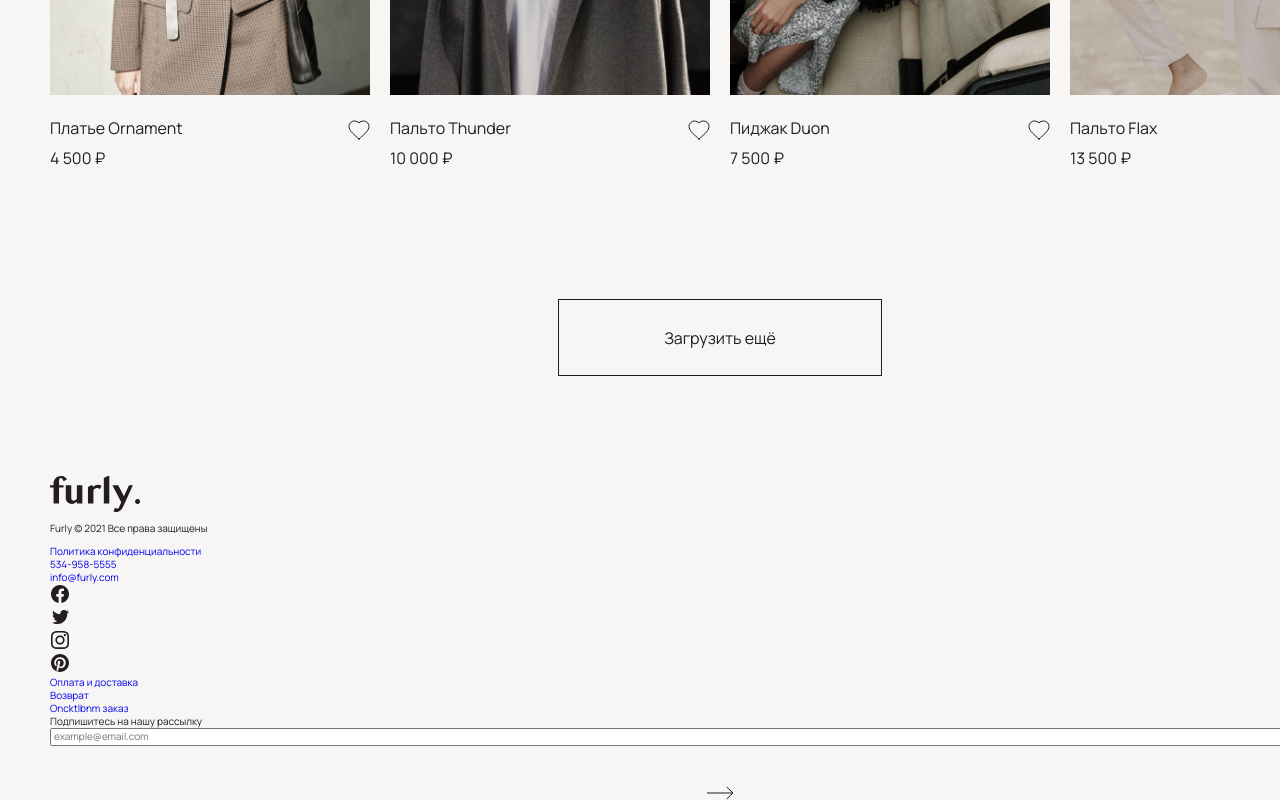
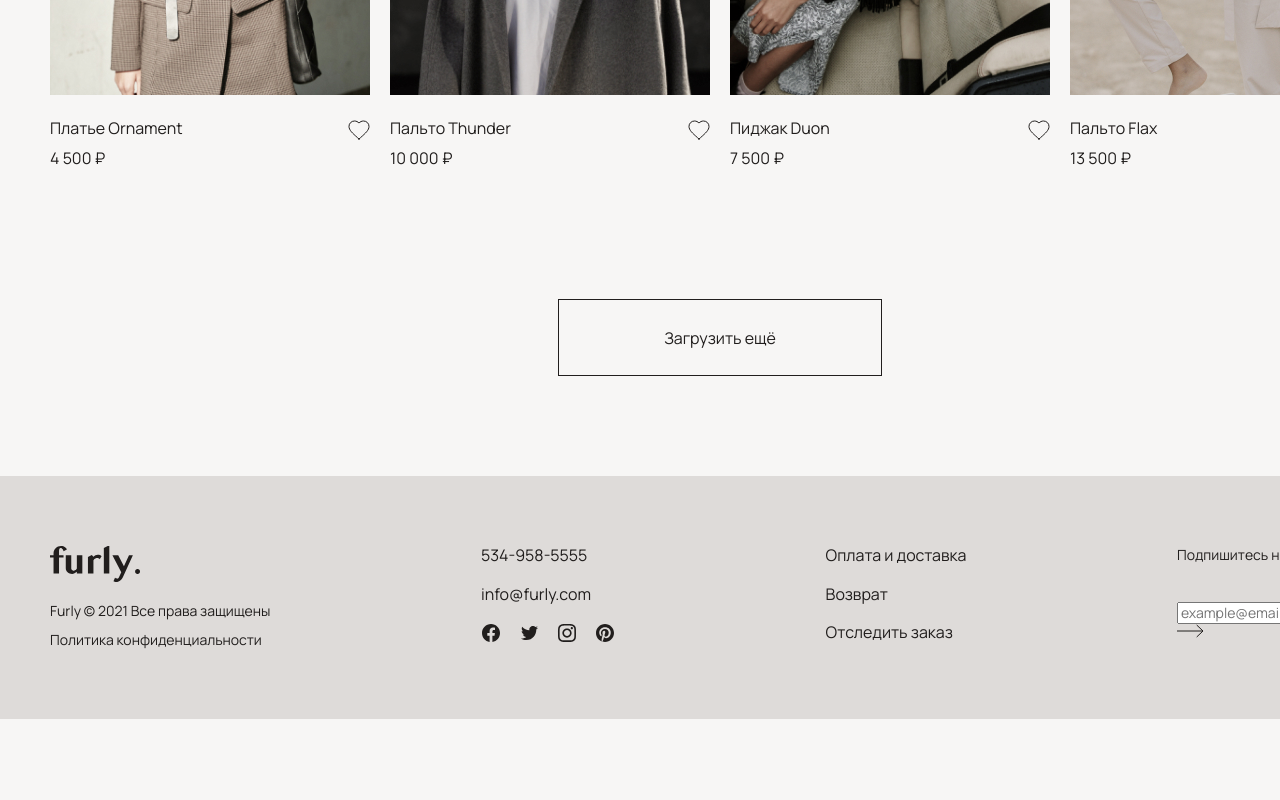
Before and after one commit to Shaktyka/html-grid-skill, a plain HTML site: page case-4/index.html in a window 1280 px wide. Shown: the part 1784-2584 px from the top of the page. After the commit the page ends 2503 px from the top, so only its background shows below. Drawn offline with Linux system fonts and the light colour scheme.

Commit message:
Стилизует футер без формы

```diff
--- a/case-4/css/style.css
+++ b/case-4/css/style.css
@@ -181,7 +181,7 @@ a {
     grid-gap: 2rem;
 }
 
-.form__group {
+.filter .form__group {
     display: grid;
     grid-template-columns: 1fr;
     grid-template-rows: auto auto;
@@ -246,3 +246,90 @@ a {
     justify-self: center;
     margin-top: 8rem;
 }
+
+/* Футер */
+
+.footer {
+    padding-top: 7rem;
+    padding-bottom: 7rem;
+    background-color: var(--accent);
+
+    font-weight: 400;
+    font-size: 1.4rem;
+    line-height: 130%;
+}
+
+.footer__content {
+    display: flex;
+    justify-content: space-between;
+    align-items: flex-start;
+    flex-wrap: wrap;
+}
+
+.footer .logo {
+    margin-bottom: 2rem;
+}
+
+.footer__copyright {
+    margin: 0;
+    margin-bottom: 1rem;
+}
+
+.footer__politic {
+    margin: 0;
+    color: inherit;
+}
+
+.contacts__item {
+    display: flex;
+}
+
+.contacts__item:not(:last-child) {
+    margin-bottom: 2rem;
+}
+
+.contacts__link {
+    font-size: 1.6rem;
+    color: inherit;
+}
+
+.social {
+    display: flex;
+    align-items: center;
+    flex-wrap: wrap;
+}
+
+.social__item {
+    display: flex;
+}
+
+.social__item:not(:last-child) {
+    margin-right: 1.8rem;
+}
+
+.social__link {
+    width: 2rem;
+    height: 2rem;
+}
+
+.links__item {
+    display: flex;
+}
+
+.links__item:not(:last-child) {
+    margin-bottom: 2rem;
+}
+
+.links__link {
+    font-size: 1.6rem;
+    color: inherit;
+}
+
+/* Подписка на рассылку */
+
+.subscription {
+    display: grid;
+    grid-template-columns: 1fr;
+    grid-template-rows: auto auto;
+    row-gap: 3.7rem;
+}
--- a/case-4/index.html
+++ b/case-4/index.html
@@ -294,7 +294,6 @@
                     <p class="footer__copyright">Furly © 2021 Все права защищены</p>
                     <a class="footer__politic" href="#">Политика конфиденциальности</a>
                 </div>
-            </div>
                 <div class="footer__wrap">
                     <ul class="list contacts">
                         <li class="contacts__item">
@@ -352,13 +351,13 @@
                             <a class="links__link" href="#">Возврат</a>
                         </li>
                         <li class="links__item">
-                        <a class="links__link" href="#">Оncktlbnm заказ</a>
+                            <a class="links__link" href="#">Отследить заказ</a>
                         </li>
                     </ul>
                 </div>
                 <div class="footer__wrap">
                     <form class="subscription" action="#" method="post">
-                    <label for="email">Подпишитесь на нашу рассылку</label>
+                        <label class="subscription__label" for="email">Подпишитесь на нашу рассылку</label>
                         <div class="form__group">
                             <input class="form__item" name="email" id="email" type="email" placeholder="example@email.com">
                             <button class="button button--icon" type="submit">
@@ -371,6 +370,7 @@
                     </form>
                 </div>
             </div>
+        </div>
     </footer>
 </body>
 </html>
```
Lines whose indentation alone changed are shown as unchanged.
